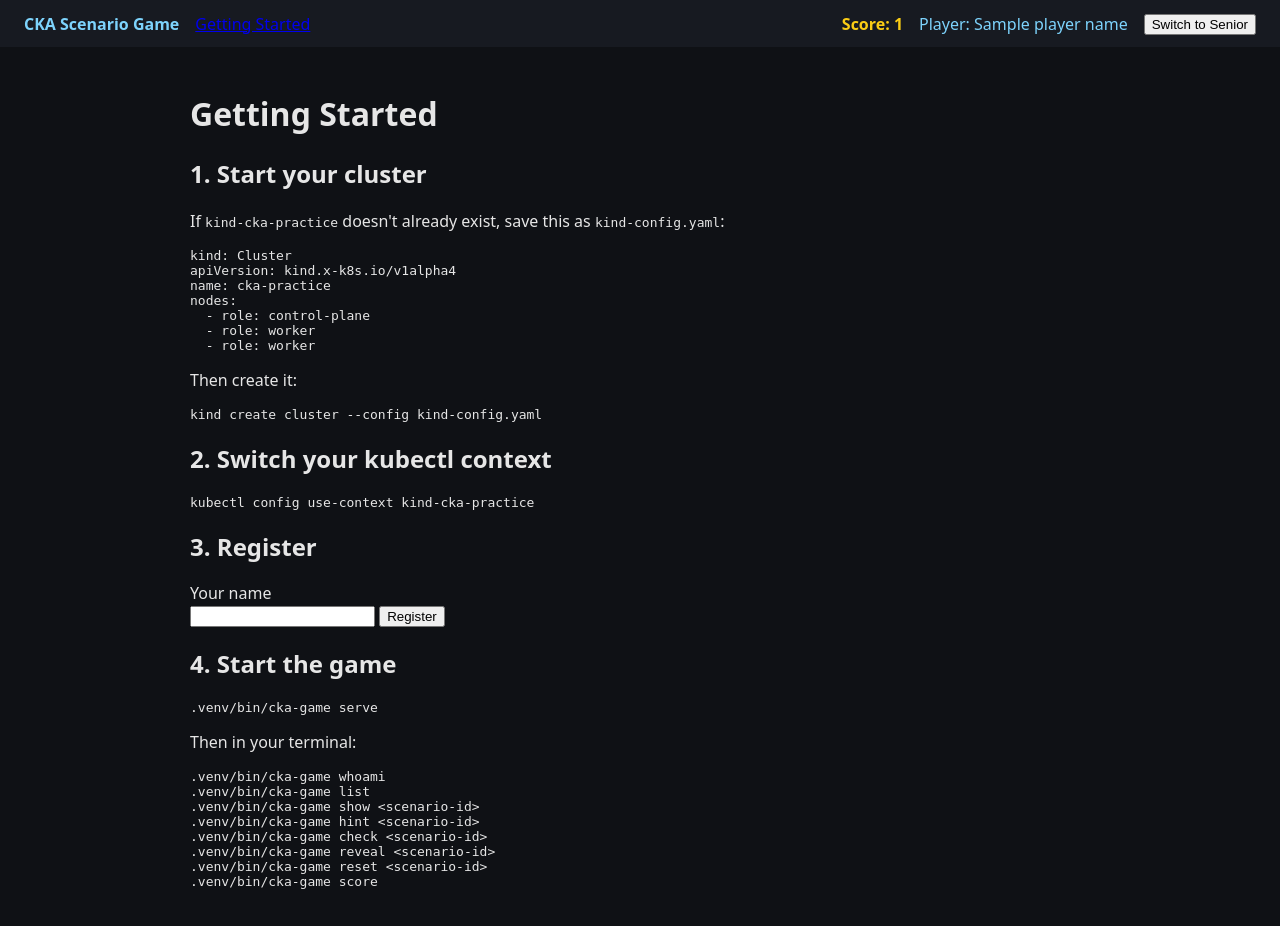
After one commit to dualspx/k8s-training, a FastAPI app: template cka_game/web/templates/getting_started.html in a window 1280 px wide. The commit adds this page. Run offline with FastAPI, Linux system fonts and the light colour scheme; the template is opened without the code that fills it: most values are stand-ins (such as "Sample title", 1, 10 or a date in 2020).

Commit message:
Add Getting Started page with web-based registration and namespace creation
Adds GET /getting-started and POST /getting-started/register to the web
app -- the one deliberate exception to the "web is read-only" rule. The
register route saves the player's name before attempting any cluster
call, so a cluster failure never loses the name the player typed. It
treats ConflictError as idempotent success (namespace already exists)
and reports KindSafetyError/other cluster errors back to the player
without losing their registration.

```diff
--- a/cka_game/web/app.py
+++ b/cka_game/web/app.py
@@ -9,8 +9,15 @@ from fastapi import FastAPI, Request
 from fastapi.responses import JSONResponse, PlainTextResponse, RedirectResponse
 from fastapi.staticfiles import StaticFiles
 from fastapi.templating import Jinja2Templates
+from kubernetes.dynamic.exceptions import ConflictError
 
-from cka_game.core.identity import get_player_name
+from cka_game.core.identity import (
+    get_player_name,
+    is_player_name_set,
+    player_namespace,
+    set_player_name,
+)
+from cka_game.core.kube import KindSafetyError, build_cluster_client
 from cka_game.core.paths import PROGRESS_PATH, SCENARIOS_DIR
 from cka_game.core.progress import ProgressEntry, ProgressStore
 from cka_game.core.scenarios import (
@@ -70,6 +77,18 @@ def create_app() -> FastAPI:
             if entry.status == "completed":
                 total += entry.score
         return total
+
+    def _getting_started_context(request: Request, error: str | None = None) -> dict:
+        registered = is_player_name_set()
+        name = get_player_name()
+        return {
+            "mode": _mode(request),
+            "total_score": _total_score(),
+            "player_name": name,
+            "is_registered": registered,
+            "namespace": player_namespace(name) if registered else None,
+            "error": error,
+        }
 
     @app.get("/")
     def dashboard(request: Request):
@@ -155,6 +174,57 @@ def create_app() -> FastAPI:
             if entry.status == "completed":
                 total += entry.score
         return {"scenarios": items, "total_score": total}
+
+    @app.get("/getting-started")
+    def getting_started(request: Request):
+        return templates.TemplateResponse(
+            request, "getting_started.html", _getting_started_context(request)
+        )
+
+    @app.post("/getting-started/register")
+    async def register(request: Request):
+        form = await request.form()
+        name = form.get("name", "").strip()
+        if not name:
+            return templates.TemplateResponse(
+                request,
+                "getting_started.html",
+                _getting_started_context(request, error="Please enter a name."),
+            )
+        set_player_name(name)
+        namespace = player_namespace(name)
+        try:
+            client = build_cluster_client()
+            client.create(
+                "Namespace",
+                None,
+                {"apiVersion": "v1", "kind": "Namespace", "metadata": {"name": namespace}},
+            )
+        except ConflictError:
+            pass  # namespace already exists -- idempotent re-registration
+        except KindSafetyError as exc:
+            return templates.TemplateResponse(
+                request,
+                "getting_started.html",
+                _getting_started_context(
+                    request,
+                    error=f"Registered as {name}, but couldn't create your sandbox namespace: {exc}",
+                ),
+            )
+        except Exception:
+            return templates.TemplateResponse(
+                request,
+                "getting_started.html",
+                _getting_started_context(
+                    request,
+                    error=(
+                        f"Registered as {name}, but the cluster is unreachable -- your "
+                        "sandbox namespace wasn't created. Try again once the cluster is "
+                        "reachable."
+                    ),
+                ),
+            )
+        return RedirectResponse("/getting-started", status_code=303)
 
     @app.get("/author")
     def author_list(request: Request):
--- a/cka_game/web/templates/base.html
+++ b/cka_game/web/templates/base.html
@@ -8,6 +8,7 @@
 <body>
   <header class="nav">
     <a href="/" class="brand">CKA Scenario Game</a>
+    <a href="/getting-started">Getting Started</a>
     <span id="total-score" class="score">Score: {{ total_score }}</span>
     <span id="player-name" class="player">Player: {{ player_name }}</span>
     {% if mode == "senior" %}
--- /dev/null
+++ b/cka_game/web/templates/getting_started.html
@@ -0,0 +1,48 @@
+{% extends "base.html" %}
+{% block content %}
+<h1>Getting Started</h1>
+
+<h2>1. Start your cluster</h2>
+<p>If <code>kind-cka-practice</code> doesn't already exist, save this as
+  <code>kind-config.yaml</code>:</p>
+<pre><code>kind: Cluster
+apiVersion: kind.x-k8s.io/v1alpha4
+name: cka-practice
+nodes:
+  - role: control-plane
+  - role: worker
+  - role: worker
+</code></pre>
+<p>Then create it:</p>
+<pre><code>kind create cluster --config kind-config.yaml</code></pre>
+
+<h2>2. Switch your kubectl context</h2>
+<pre><code>kubectl config use-context kind-cka-practice</code></pre>
+
+<h2>3. Register</h2>
+{% if error %}
+<p class="needs-setup">{{ error }}</p>
+{% endif %}
+{% if is_registered %}
+<p>You're registered as <strong>{{ player_name }}</strong>. Your sandbox namespace:
+  <code>{{ namespace }}</code></p>
+{% else %}
+<form method="post" action="/getting-started/register">
+  <label>Your name<br><input type="text" name="name" required></label>
+  <button type="submit">Register</button>
+</form>
+{% endif %}
+
+<h2>4. Start the game</h2>
+<pre><code>.venv/bin/cka-game serve</code></pre>
+<p>Then in your terminal:</p>
+<pre><code>.venv/bin/cka-game whoami
+.venv/bin/cka-game list
+.venv/bin/cka-game show &lt;scenario-id&gt;
+.venv/bin/cka-game hint &lt;scenario-id&gt;
+.venv/bin/cka-game check &lt;scenario-id&gt;
+.venv/bin/cka-game reveal &lt;scenario-id&gt;
+.venv/bin/cka-game reset &lt;scenario-id&gt;
+.venv/bin/cka-game score
+</code></pre>
+{% endblock %}
```
Also changed, not shown: tests/web/test_web_getting_started.py (added, +93 -0 lines).
